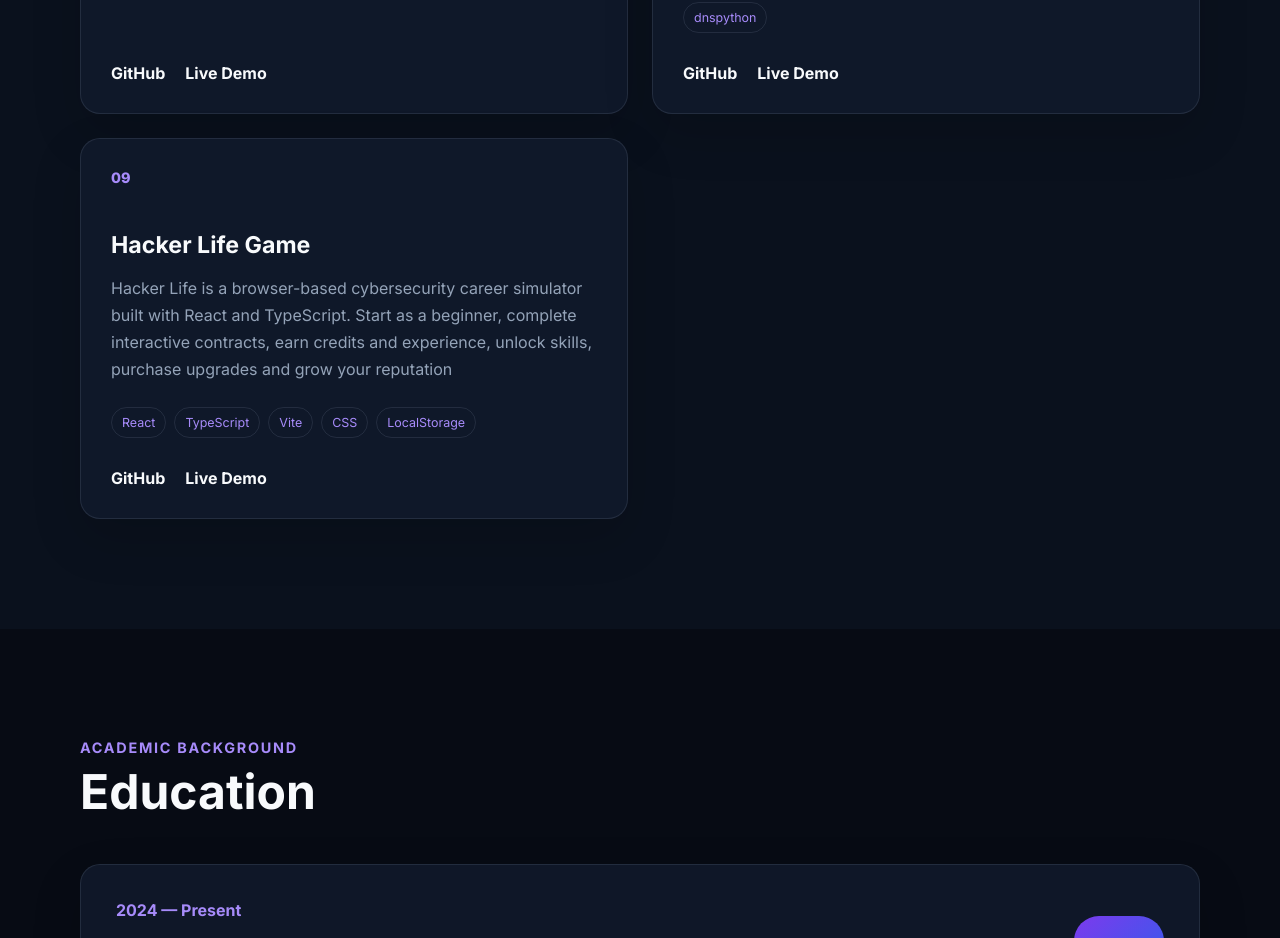
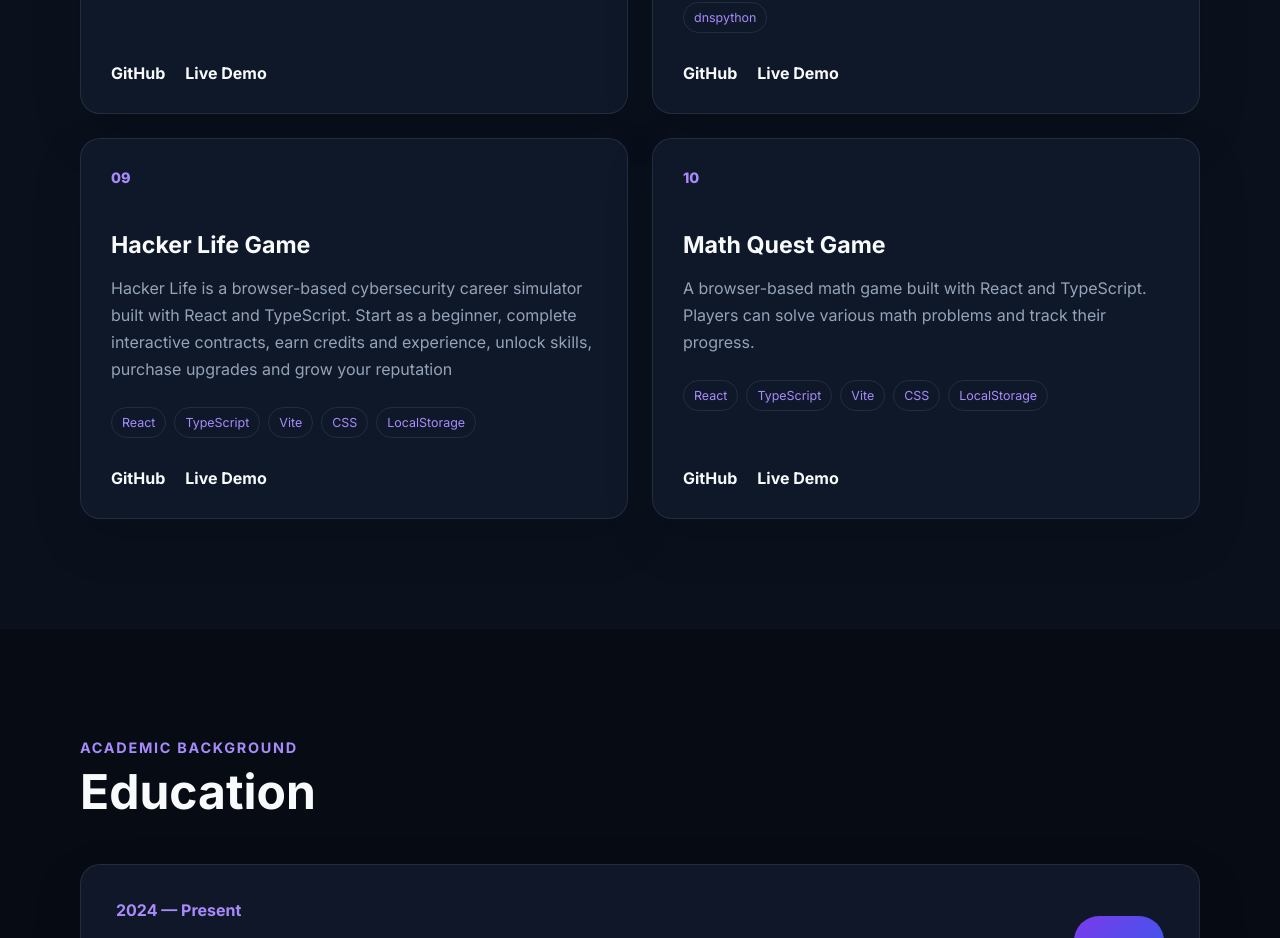
Before and after one commit to Samidjon/Portfolio, a React (Vite) app: page / in a window 1280 px wide. Shown: the part 4400-5338 px from the top of the page. Built offline with nearby package versions, Linux system fonts and the light colour scheme.

Commit message:
New project update 10

```diff
--- a/src/data/portfolioData.js
+++ b/src/data/portfolioData.js
@@ -107,4 +107,13 @@ export const projects = [
     github: "https://github.com/Samidjon/Hacker-Life",
     demo: "https://hacker-life.vercel.app/",
   },
+  {
+    id: 10,
+    title: "Math Quest Game",
+    description:
+      "A browser-based math game built with React and TypeScript. Players can solve various math problems and track their progress.",
+    technologies: ["React", "TypeScript", "Vite", "CSS", "LocalStorage"],
+    github: "https://github.com/Samidjon/Math-Quest",
+    demo: "https://mathquest-chi.vercel.app/",
+  },
 ];
```
